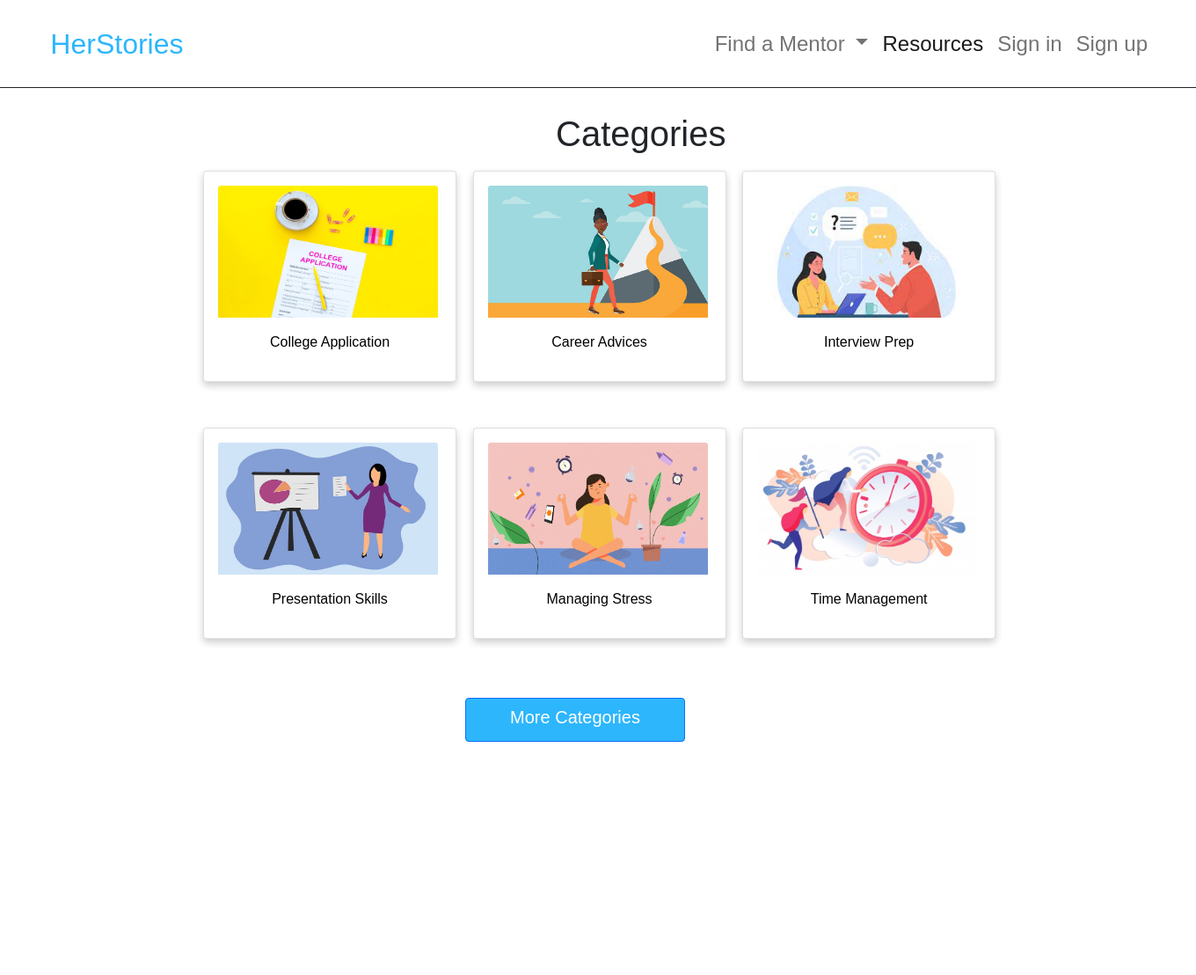
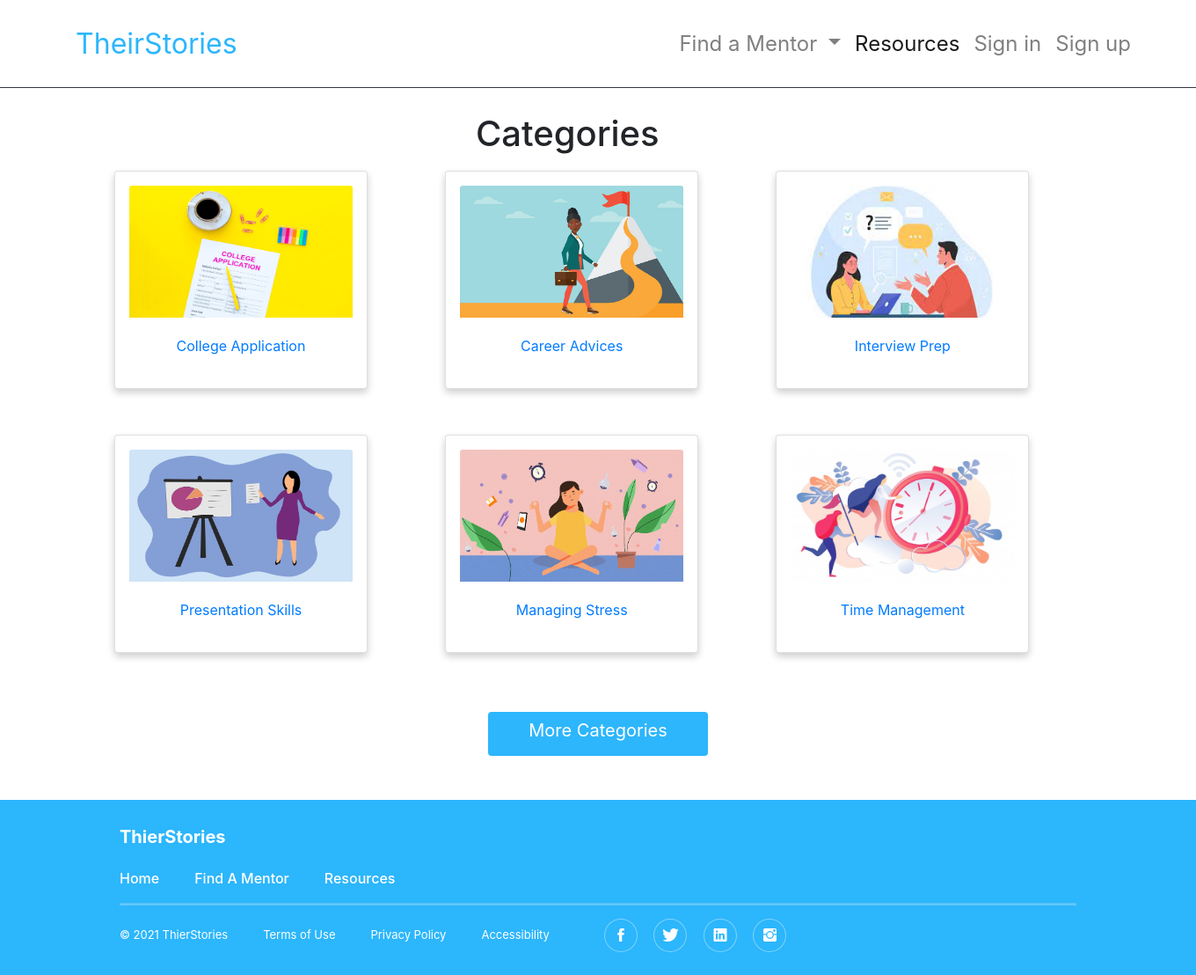
Before and after one commit to shitalwaters/TheirStories, a Django app: page /categories/ in a window 1360 px wide. Shown: the whole page at 88% size. Before the commit the page ends 843 px from the top, so only its background shows below. Run offline with Django 3.2, Linux system fonts and the light colour scheme; some libraries are stand-ins or nearby versions.

Commit message:
final commit before test

```diff
--- /dev/null
+++ b/coolkats_app/static/coolkats_app/footer.css
@@ -0,0 +1,53 @@
+.footer-dark {
+    background-color:#2CB6FC;
+  }
+  .footer-container{
+    color: white;
+    padding: 2% 10%;
+  }
+  .footer-dark .title{
+      font-size: 20px;
+      font-weight: bold;
+      padding-bottom: 20px;
+  }
+  .nav-elem{
+    display: flex;
+    font-weight: 500;
+  }
+  .below-border{
+    display: flex;
+
+  }
+  .nav-elem-component{
+    padding-right: 40px;
+  }
+  .footer-dark a{
+    color:white;
+  }
+
+  .footer-dark h3 {
+    margin-top:0;
+    margin-bottom:12px;
+    font-weight:bold;
+    font-size:16px;
+  }
+
+  .footer-dark .elem {
+      padding-right: 40px;
+      font-size: 13px;
+  }
+
+  .footer-dark .social > a {
+    font-size:20px;
+    width:36px;
+    height:36px;
+    line-height:36px;
+    display:inline-block;
+    text-align:center;
+    border-radius:50%;
+    box-shadow:0 0 0 1px rgba(255,255,255,0.4);
+    margin:0 8px;
+    right:0;
+    color:white;
+  }
+  .footer-dark a:hover { text-decoration: none; }
--- a/coolkats_app/templates/coolkats_app/categories.html
+++ b/coolkats_app/templates/coolkats_app/categories.html
@@ -107,6 +107,8 @@
         .moreButton {
             font-size: 28px;
             text-align: center;
+            padding-bottom: 50px;
+            color: white;
         }
 
         .card-img-overlay {
@@ -120,7 +122,8 @@
             font-size: 20px;
             width: 250px;
             height: 50px;
-            margin-right: 15rem;
+
+            border:none;
         }
     </style>
 </head>
@@ -206,6 +209,7 @@
             <a class="btn btn-primary">More Categories</a>
         </div>
     </div>
+    {% include 'coolkats_app/footer.html' %}
 </body>
 
 </html>
--- /dev/null
+++ b/coolkats_app/templates/coolkats_app/footer.html
@@ -0,0 +1,47 @@
+{% load static %}
+<!DOCTYPE html>
+<html>
+
+<head>
+    <meta charset="utf-8">
+    <meta name="viewport" content="width=device-width, initial-scale=1.0">
+    <title>Untitled</title>
+    <link rel="stylesheet" href="https://cdnjs.cloudflare.com/ajax/libs/twitter-bootstrap/4.1.3/css/bootstrap.min.css">
+    <link rel="stylesheet" href="https://cdnjs.cloudflare.com/ajax/libs/ionicons/2.0.1/css/ionicons.min.css">
+
+    <link rel="stylesheet" href="{% static 'coolkats_app/footer.css/' %}">
+</head>
+
+<body>
+    <div class="footer-dark">
+        <footer>
+            <div class="footer-container">
+                <div class="title">ThierStories</div>
+                <div class="nav-elem">
+                    <div class="nav-elem-component"><a href="/">Home</a></div>
+                    <div class="nav-elem-component"><a href="/categories">Find A Mentor</a></div>
+                    <div class="nav-elem-component"><a href="/resources">Resources</a></div>
+                  </div>
+                <hr style="height: 2px;width:100%;text-align:left;margin-left:0;color:white;">
+                <div class="below-border">
+                    <div class="hstack">
+                        <div class="elem"><a href="/">© 2021 ThierStories</div>
+                        <div class="elem"><a href="/">Terms of Use</a></div>
+                        <div class="elem"><a href="/">Privacy Policy</a></div>
+                        <div class="elem"><a href="/">Accessibility</a></div>
+                    </div>
+                    <div class="col social">
+                        <a href="https://www.facebook.com/"><i class="icon ion-social-facebook"></i></a>
+                        <a href="https://teitter.com/"><i class="icon ion-social-twitter"></i></a>
+                        <a href="https://www.linkedin.com/"><i class="icon ion-social-linkedin"></i></a>
+                        <a href="https://www.instagram.com/"><i class="icon ion-social-instagram"></i></a>
+                    </div>
+                </div>
+            </div>
+        </footer>
+    </div>
+    <script src="https://cdnjs.cloudflare.com/ajax/libs/jquery/3.2.1/jquery.min.js"></script>
+    <script src="https://cdnjs.cloudflare.com/ajax/libs/twitter-bootstrap/4.1.3/js/bootstrap.bundle.min.js"></script>
+</body>
+
+</html>
--- a/coolkats_app/templates/coolkats_app/index.html
+++ b/coolkats_app/templates/coolkats_app/index.html
@@ -450,6 +450,7 @@
   </div>
   </div>
   </div>
+  {% include 'coolkats_app/footer.html' %}
 </body>
 
 </html>
--- a/coolkats_app/templates/coolkats_app/mentor.html
+++ b/coolkats_app/templates/coolkats_app/mentor.html
@@ -214,6 +214,7 @@
             </div>
         </div>
         </container>
+        {% include 'coolkats_app/footer.html' %}
 </body>
 
 </html>
--- a/coolkats_app/templates/coolkats_app/navbar.html
+++ b/coolkats_app/templates/coolkats_app/navbar.html
@@ -1,6 +1,6 @@
 <nav class="navbar navbar-expand-lg navbar-light fixed-top border-bottom border-dark" style="background:white;">
     <div class="container-fluid">
-    <a class="navbar-brand" href="/"><span id="webname">HerStories</span></a>
+    <a class="navbar-brand" href="/"><span id="webname">TheirStories</span></a>
 
     <div class="navbar-nav ms-auto links">
         <ul class="navbar-nav me-auto mb-2 mb-lg-0">
--- a/coolkats_app/templates/coolkats_app/resources.html
+++ b/coolkats_app/templates/coolkats_app/resources.html
@@ -155,6 +155,7 @@
             </div>
         </div>
     </div>
+    {% include 'coolkats_app/footer.html' %}
 </body>
 
 </html>
```
